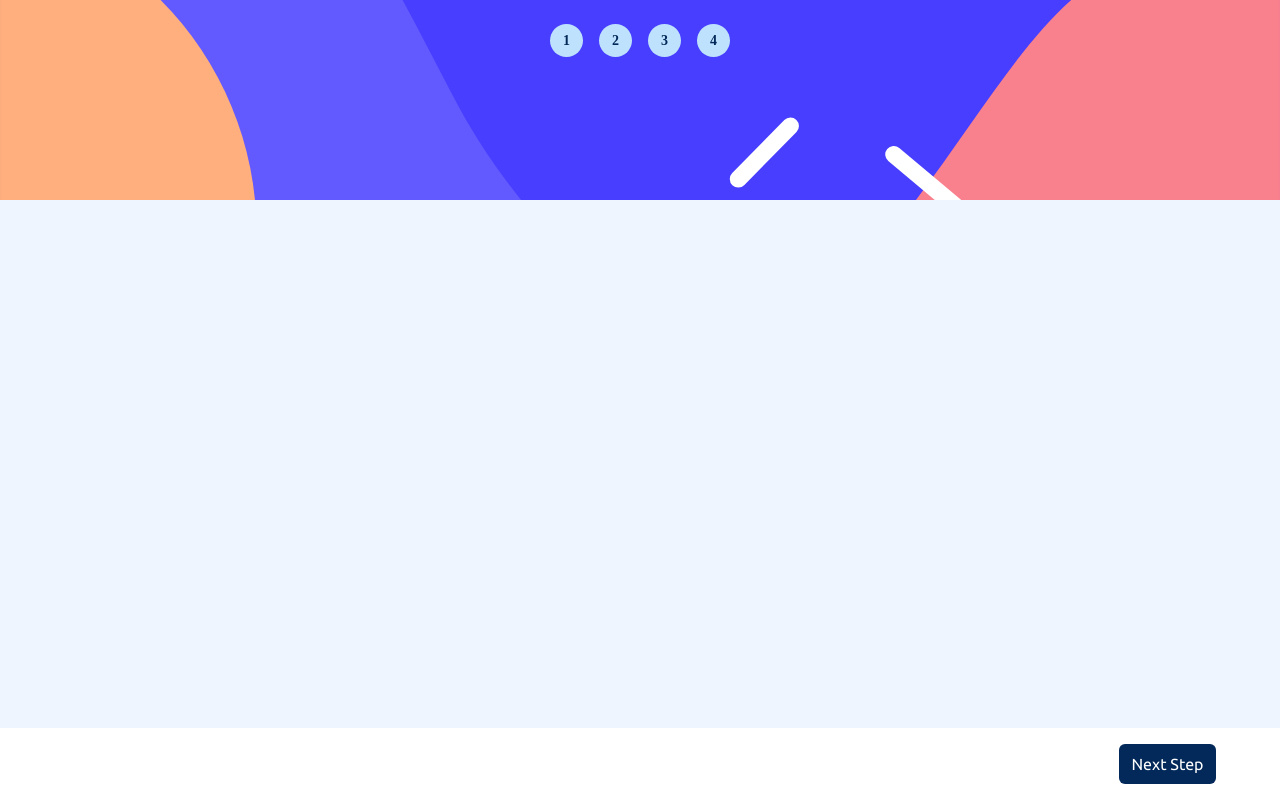
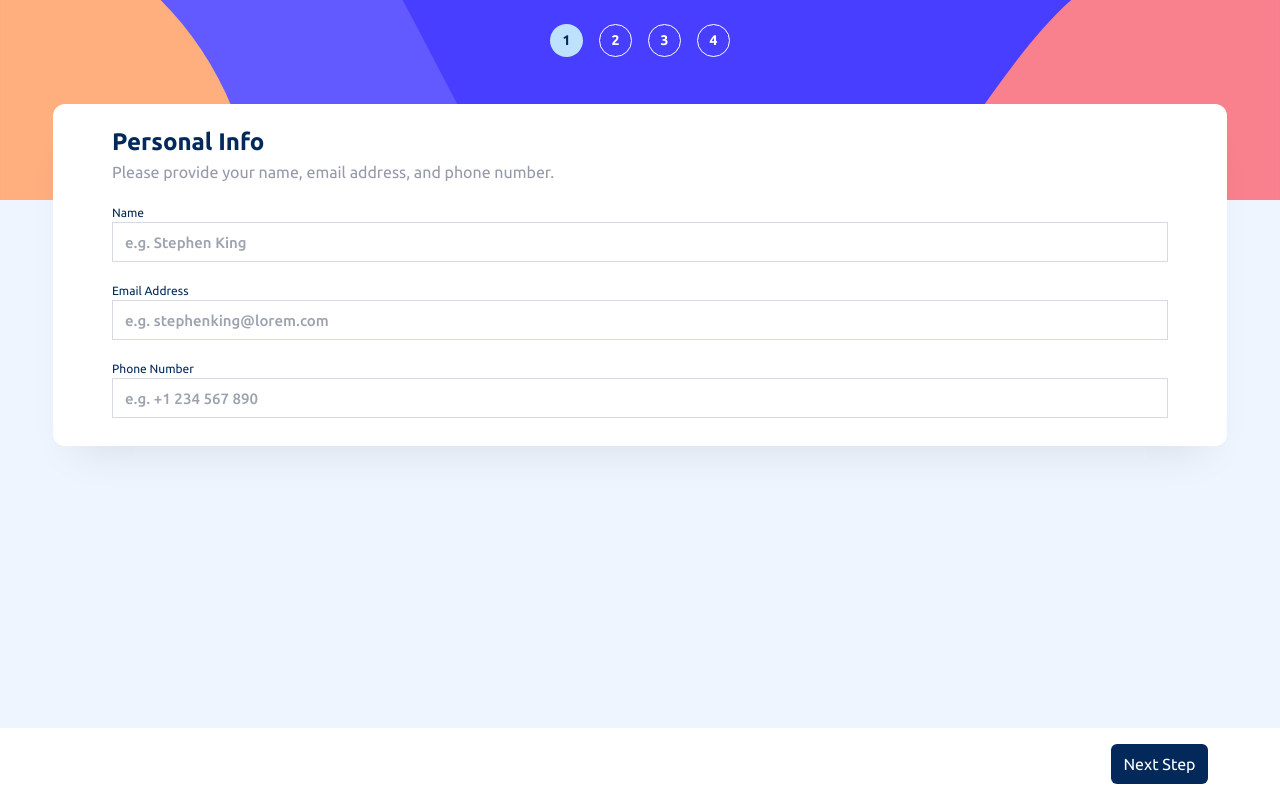
Before and after one commit to Sklearosi/multi-step-form-front, a React (Vite) app: page /step1 in a window 1280 px wide. Before the commit this address had no page. Built offline with nearby package versions, Linux system fonts and the light colour scheme.

Commit message:
feat and style: added plan component but not fully functional and styled

```diff
--- a/src/App.tsx
+++ b/src/App.tsx
@@ -1,36 +1,113 @@
-import {Routes, Link, Route} from "react-router-dom"
-import Personal from "./components/Personal"
-import {useEffect} from "react"
-import axios from "axios"
+import { Routes, Link, Route, useLocation, useNavigate } from "react-router-dom";
+import Personal from "./components/Personal";
+import { useEffect, useState } from "react";
+import axios from "axios";
+import Plan from "./components/Plan";
 
 function App() {
+  const [step, setStep] = useState<number>(1);
 
+  const navigate = useNavigate()
+  const location:any = useLocation()
+  const currentStep = parseInt(location.pathname.replace("/step", ""), 10);
+
+  useEffect(() => {
+    navigate(`/step${step}`);
+  }, [step, navigate]);
+
+  const goToNextStep = () => {
+    if (step < 4) {
+      setStep(step + 1);
+    }
+  };
+
+  const goToPreviousStep = () => {
+    if (step > 1) {
+      setStep(step - 1);
+    }
+  };
 
 
   return (
     <div className="flex flex-col h-screen bg-[#EFF5FF]">
-      <div className="h-[200px] w-full bg-no-repeat bg-cover bg-center" style={{backgroundImage: "url(/assets/bg-sidebar-mobile.svg)"}}>
+      <div
+        className="h-[200px] w-full bg-no-repeat bg-cover bg-center"
+        style={{ backgroundImage: "url(/assets/bg-sidebar-mobile.svg)" }}
+      >
         <div className="flex justify-center items-center w-full pt-6">
-          <ul className="flex w-[180px] justify-between items-center">
-            <li className="w-[33px] h-[33px] bg-[#BEE2FD] rounded-full flex justify-center items-center font-[Ubntu] text-[14px] font-[700] text-[#022959]">1</li>
-            <li className="w-[33px] h-[33px] bg-[#BEE2FD] rounded-full flex justify-center items-center font-[Ubntu] text-[14px] font-[700] text-[#022959]">2</li>
-            <li className="w-[33px] h-[33px] bg-[#BEE2FD] rounded-full flex justify-center items-center font-[Ubntu] text-[14px] font-[700] text-[#022959]">3</li>
-            <li className="w-[33px] h-[33px] bg-[#BEE2FD] rounded-full flex justify-center items-center font-[Ubntu] text-[14px] font-[700] text-[#022959]">4</li>
+        <ul className="flex w-[180px] justify-between items-center">
+            <li
+              className={`flex justify-center items-center rounded-full text-[14px] font-[700] w-[33px] h-[33px] ${
+                currentStep === 1
+                  ? "bg-[#BEE2FD] text-[#022959]"
+                  : "bg-transparent text-white border border-white"
+              }`}
+            >
+              1
+            </li>
+            <li
+              className={`flex justify-center items-center rounded-full text-[14px] font-[700] w-[33px] h-[33px] ${
+                currentStep === 2
+                  ? "bg-[#BEE2FD] text-[#022959]"
+                  : "bg-transparent text-white border border-white"
+              }`}
+            >
+              2
+            </li>
+            <li
+              className={`flex justify-center items-center rounded-full text-[14px] font-[700] w-[33px] h-[33px] ${
+                currentStep === 3
+                  ? "bg-[#BEE2FD] text-[#022959]"
+                  : "bg-transparent text-white border border-white"
+              }`}
+            >
+              3
+            </li>
+            <li
+              className={`flex justify-center items-center rounded-full text-[14px] font-[700] w-[33px] h-[33px] ${
+                currentStep === 4
+                  ? "bg-[#BEE2FD] text-[#022959]"
+                  : "bg-transparent text-white border border-white"
+              }`}
+            >
+              4
+            </li>
           </ul>
         </div>
       </div>
       <Routes>
-        <Route path="/" element={<Personal />} />
+        <Route path="/step1" element={<Personal />} />
+        <Route path="/step2" element={<Plan />} />
+        <Route path="/step3" element={<Personal />} />
+        <Route path="/step4" element={<Personal />} />
       </Routes>
-      <div className="z-10 w-full h-[72px] bg-white mt-auto flex justify-center items-center ">
-        <div className=" flex justify-end w-[90%] ">
-          <Link className=" w-[97px] h-[40px] flex justify-center items-center rounded-md bg-[#022959] text-white mr-0" to="/">Next Step</Link>
+      <div className=" h-2"></div>
+      <div className="z-10 w-full h-[72px] bg-white mt-auto flex justify-center items-center">
+        <div className="flex justify-between w-[90%]">
+
+
+          <Link
+            className={`${
+              step > 1 ? "block" : " invisible"
+            } w-[97px] h-[40px] flex justify-center items-center rounded-md  bg-red-500 text-white mr-2`}
+            onClick={goToPreviousStep}
+            to={`/step${step - 1}`}
+          >
+            Go Back
+          </Link>
+
+          <Link
+            className="w-[97px] h-[40px] flex justify-center items-center rounded-md bg-[#022959] text-white mr-2"
+            onClick={goToNextStep}
+            to={`/step${step}`}
+          >
+            Next Step
+          </Link>
+
         </div>
       </div>
     </div>
   );
-
-
 }
 
-export default App
+export default App;
--- /dev/null
+++ b/src/components/Plan.tsx
@@ -0,0 +1,60 @@
+import { useState } from "react"
+
+const Plan = () => {
+
+    const [toggle, setToggle] = useState<boolean>(true)
+
+  return (
+    <div>
+      <div className=" w-11/12 m-auto bg-white shadow-conteinerShadow rounded-xl -mt-10 pb-1">
+        <div className=" w-[90%] m-auto ">
+          <div className=" pt-5">
+            <p className=" font-[700] text-[#022959] text-[24px] ">
+              Select your plan
+            </p>
+            <p className=" font-[400]  text-[#9699AA] text-[16px] ">
+              You have the option of monthly or yearly billing.
+            </p>
+          </div>
+          <div className=" w-[85%] m-auto mt-5 grid gap-5">
+            <div className={` flex w-full h-[77px] items-center border border-[#D6D9E6] bg-white rounded-lg pl-3 cursor-pointer`}>
+                <img src="/assets/icon-arcade.svg" alt="" />
+                <div className=" ml-4 grid gap-1">
+                    <p className=" font-[500] text-[16px] text-[#022959] ">Arcade</p>
+                    <p className=" font-[400] text-[14px] text-[#9699AA] ">$9/mo</p>
+                </div>
+            </div>
+            <div className={` flex w-full h-[77px] items-center border border-[#D6D9E6] bg-white rounded-lg pl-3 cursor-pointer`}>
+                <img src="/assets/icon-arcade.svg" alt="" />
+                <div className=" ml-4 grid gap-1">
+                    <p className=" font-[500] text-[16px] text-[#022959] ">Advanced</p>
+                    <p className=" font-[400] text-[14px] text-[#9699AA] ">$12/mo</p>
+                </div>
+            </div>
+            <div className={` flex w-full h-[77px] items-center border border-[#D6D9E6] bg-white rounded-lg pl-3 cursor-pointer`}>
+                <img src="/assets/icon-arcade.svg" alt="" />
+                <div className=" ml-4 grid gap-1">
+                    <p className=" font-[500] text-[16px] text-[#022959] ">Pro</p>
+                    <p className=" font-[400] text-[14px] text-[#9699AA] ">$15/mo</p>
+                </div>
+            </div>
+          </div>
+          <div className=" mb-10 w-[85%] h-[48px] flex justify-center items-center bg-[#F8F9FF] m-auto rounded-lg mt-5">
+            <div className=" w-[183px] h-[21px] flex justify-between items-center  ">
+                <p className={` transition-all duration-300  font-[500] text-[14px] ${toggle ? "text-[#022959]" : "text-[#9699AA]"} `}>Monthly</p>
+                <label className=" bg-[#022959] flex items-center w-[38px] h-[20px] rounded-xl cursor-pointer " htmlFor="toggle">
+                    <div className={` transition-all duration-300  rounded-full w-3 h-3 bg-white ${toggle ? "ml-[3px]" : "ml-[23px]"} `}></div>
+                </label>
+                <input onChange={() => {
+                    setToggle(!toggle)
+                }} className="hidden" id="toggle" type="checkbox" />
+                <p className={` transition-all duration-300 font-[500] text-[14px] ${!toggle ? "text-[#022959]" : "text-[#9699AA]"} `}>Yearly</p>
+            </div>
+          </div>
+        </div>
+      </div>
+    </div>
+  );
+};
+
+export default Plan;
```
